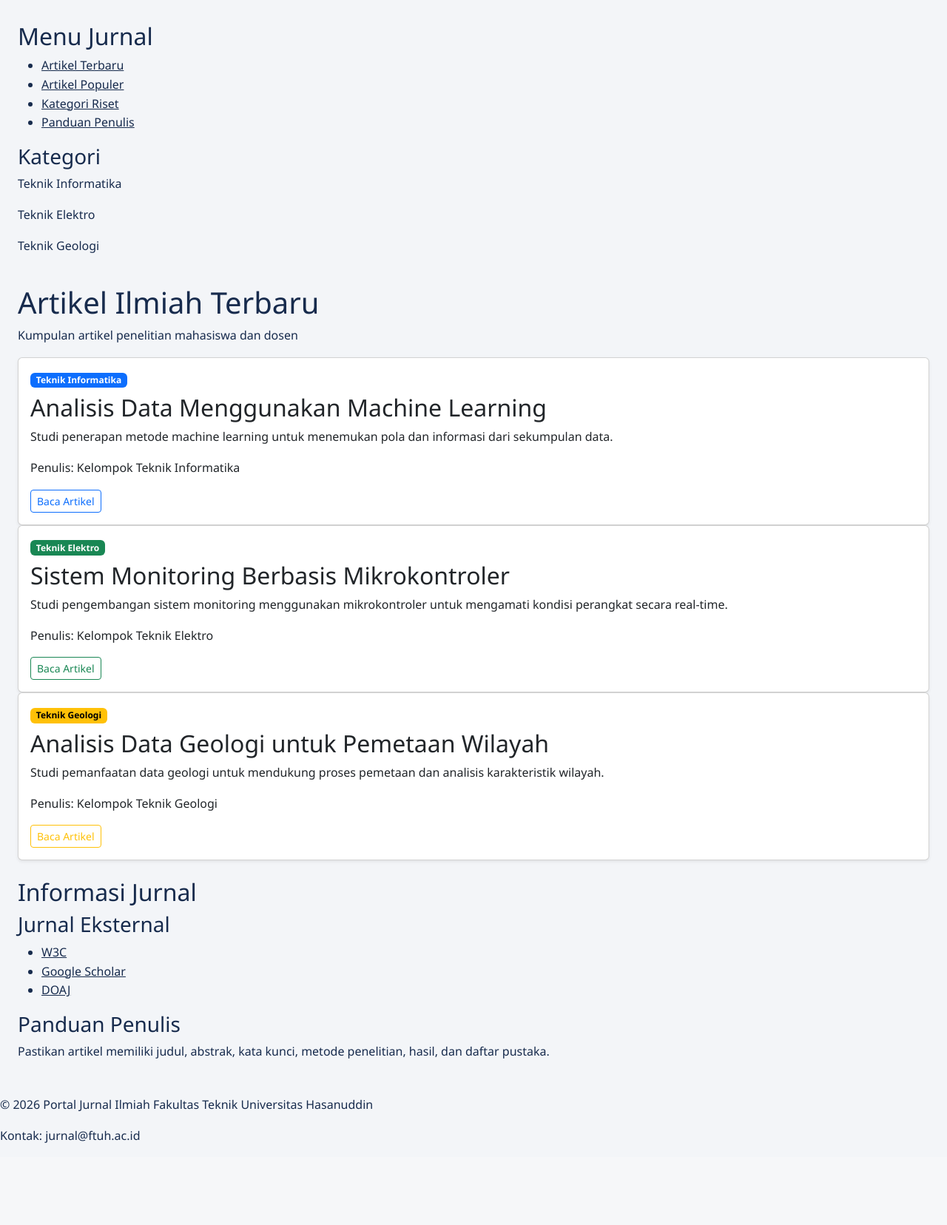
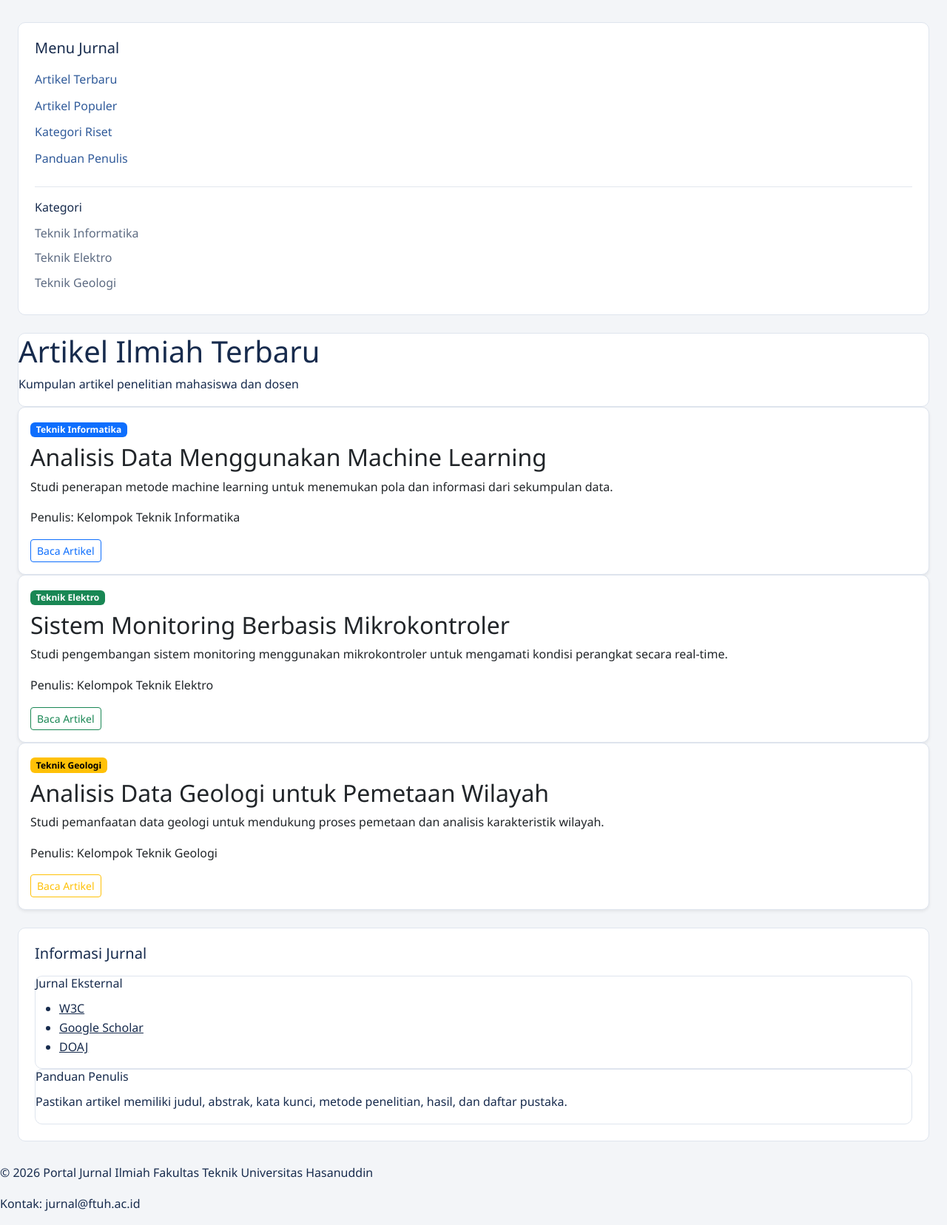
Before and after one commit to fauziahmstf/Pemrograman-Web-D121241035, a PHP site: page /04-tugas-tata-letak.html in a window 1280 px wide. Shown: the part 82-1738 px from the top of the page at 74% size. Before the commit the page ends 1627 px from the top, so only its background shows below. Run offline with PHP 8.4, Linux system fonts and the light colour scheme.

Commit message:
Menambahkan styling sidebar dan box konten

```diff
--- a/Tugas 4/04-tugas-style.css
+++ b/Tugas 4/04-tugas-style.css
@@ -84,3 +84,59 @@ p {
 .right-sidebar {
     min-width: 0;
 }
+
+.left-sidebar,
+.right-sidebar,
+.section-heading,
+.article-card,
+.info-box {
+    background-color: #ffffff;
+    border: 1px solid #dfe5ee;
+    border-radius: 10px;
+}
+
+.left-sidebar,
+.right-sidebar {
+    padding: 22px;
+}
+
+.left-sidebar h2,
+.right-sidebar h2 {
+    font-size: 1.25rem;
+    margin-bottom: 18px;
+}
+
+.sidebar-menu {
+    list-style: none;
+    padding: 0;
+    margin: 0 0 25px;
+}
+
+.sidebar-menu li {
+    margin-bottom: 10px;
+}
+
+.sidebar-menu a {
+    text-decoration: none;
+    color: #315b9a;
+}
+
+.sidebar-menu a:hover {
+    text-decoration: underline;
+}
+
+.sidebar-section {
+    border-top: 1px solid #e3e7ee;
+    padding-top: 18px;
+}
+
+.sidebar-section h3,
+.info-box h3 {
+    font-size: 1rem;
+    margin-bottom: 12px;
+}
+
+.sidebar-section p {
+    margin-bottom: 8px;
+    color: #5d6b82;
+}
```
